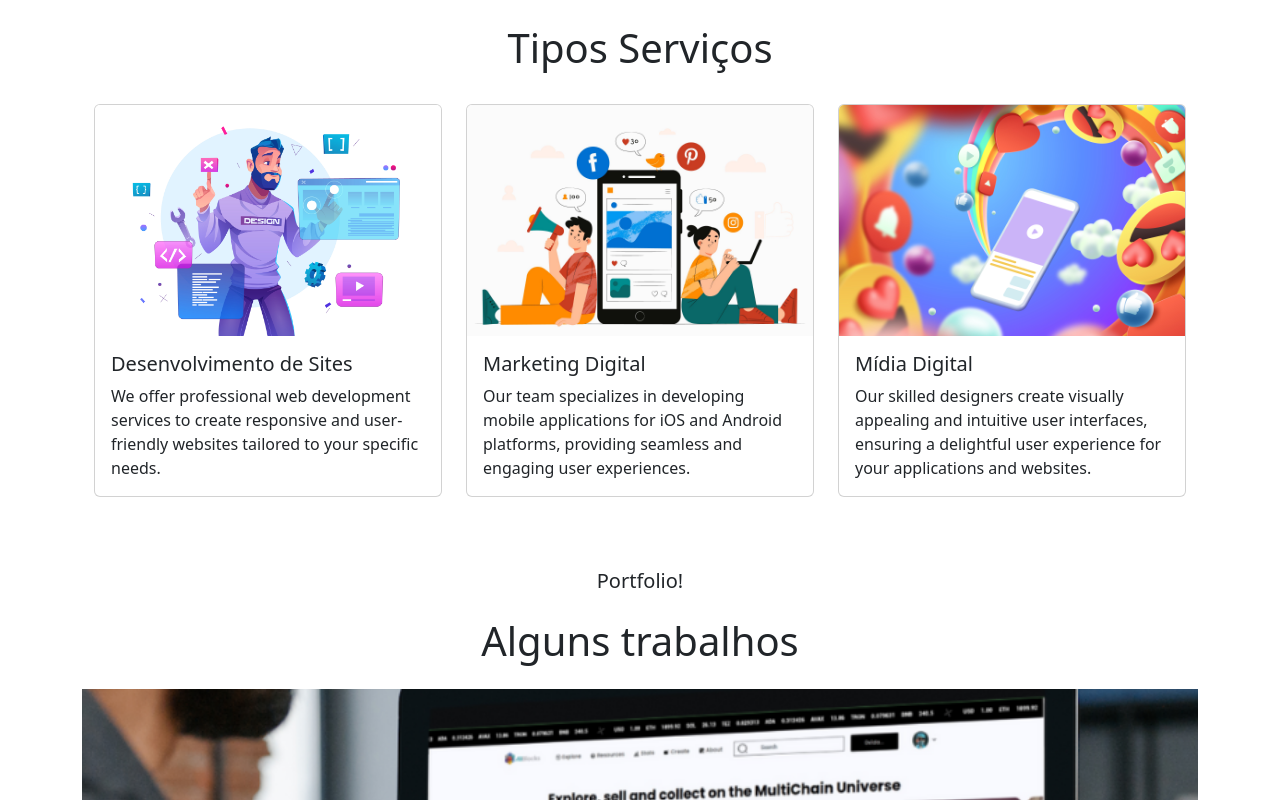
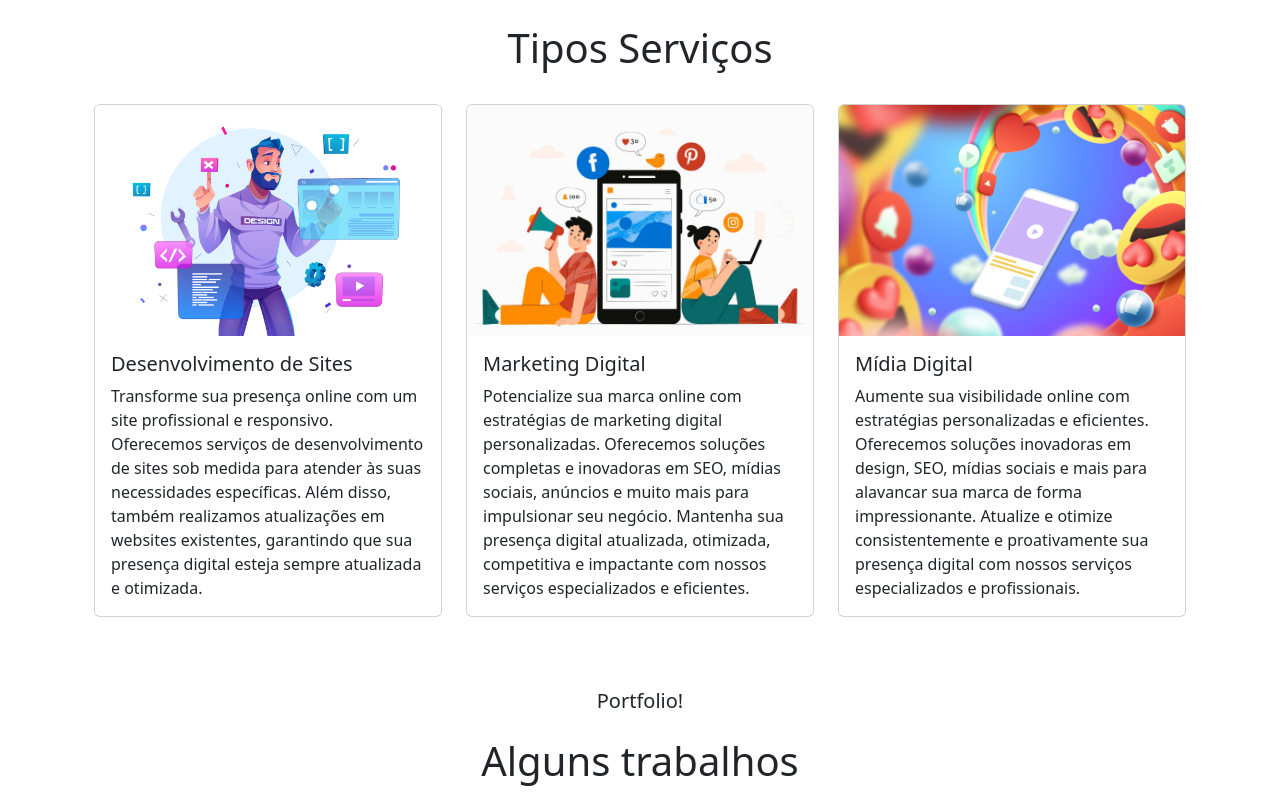
Before and after one commit to diegogaldino-dev/agenciadds, a React (Create React App) app: page / in a window 1280 px wide. Shown: the part 1148-1948 px from the top of the page. Built offline with nearby package versions, Linux system fonts and the light colour scheme.

Commit message:
adding texts to home

```diff
--- a/src/components/pages/Home.jsx
+++ b/src/components/pages/Home.jsx
@@ -70,7 +70,7 @@ const Home = () => {
                   name="Desenvolvimento de Sites"
                   image={Desen}
                   alt=""
-                  description="We offer professional web development services to create responsive and user-friendly websites tailored to your specific needs."
+                  description="Transforme sua presença online com um site profissional e responsivo. Oferecemos serviços de desenvolvimento de sites sob medida para atender às suas necessidades específicas. Além disso, também realizamos atualizações em websites existentes, garantindo que sua presença digital esteja sempre atualizada e otimizada."
                 />
               </div>
               <div
@@ -82,7 +82,7 @@ const Home = () => {
                   name="Marketing Digital"
                   image={marketing}
                   alt=""
-                  description="Our team specializes in developing mobile applications for iOS and Android platforms, providing seamless and engaging user experiences."
+                  description="Potencialize sua marca online com estratégias de marketing digital personalizadas. Oferecemos soluções completas e inovadoras em SEO, mídias sociais, anúncios e muito mais para impulsionar seu negócio. Mantenha sua presença digital atualizada, otimizada, competitiva e impactante com nossos serviços especializados e eficientes."
                 />
               </div>
               <div
@@ -94,7 +94,7 @@ const Home = () => {
                   name="Mídia Digital"
                   image={social}
                   alt=""
-                  description="Our skilled designers create visually appealing and intuitive user interfaces, ensuring a delightful user experience for your applications and websites."
+                  description="Aumente sua visibilidade online com estratégias personalizadas e eficientes. Oferecemos soluções inovadoras em design, SEO, mídias sociais e mais para alavancar sua marca de forma impressionante. Atualize e otimize consistentemente e proativamente sua presença digital com nossos serviços especializados e profissionais."
                 />
               </div>
             </div>
```
